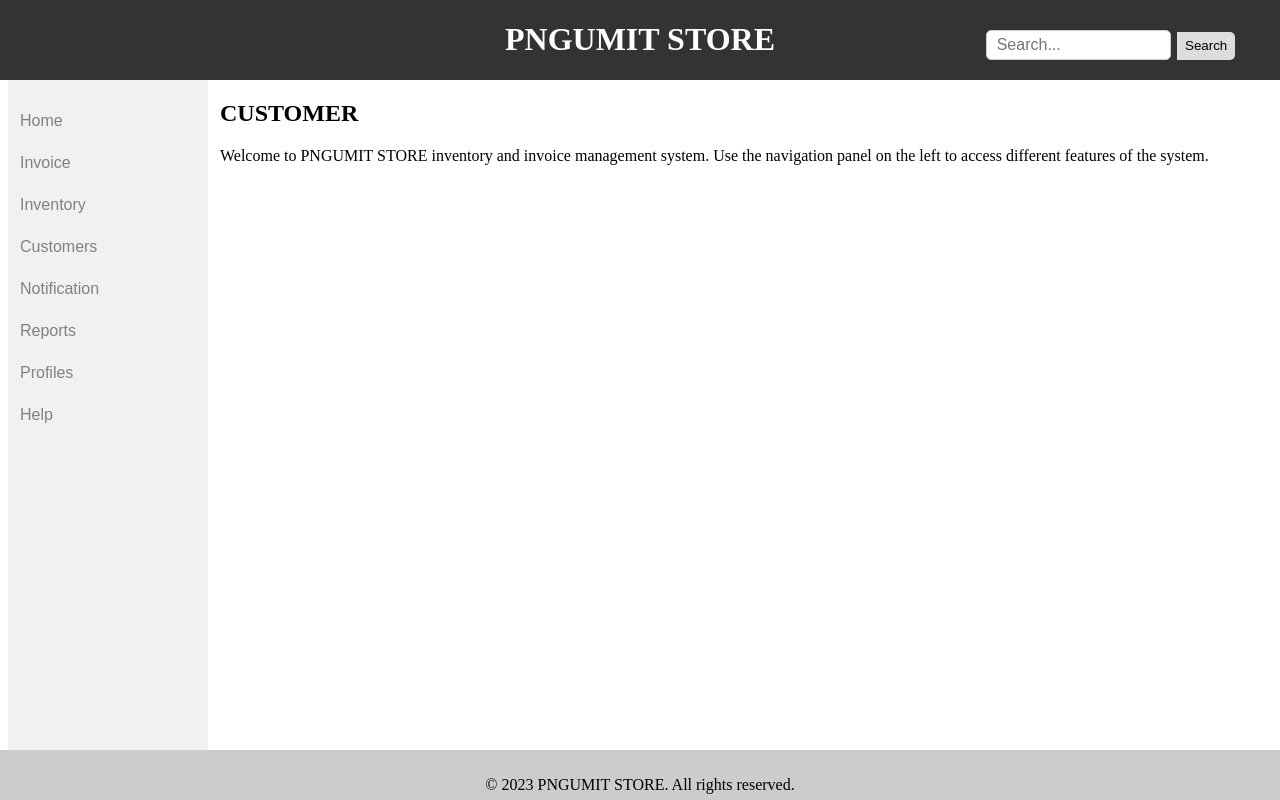
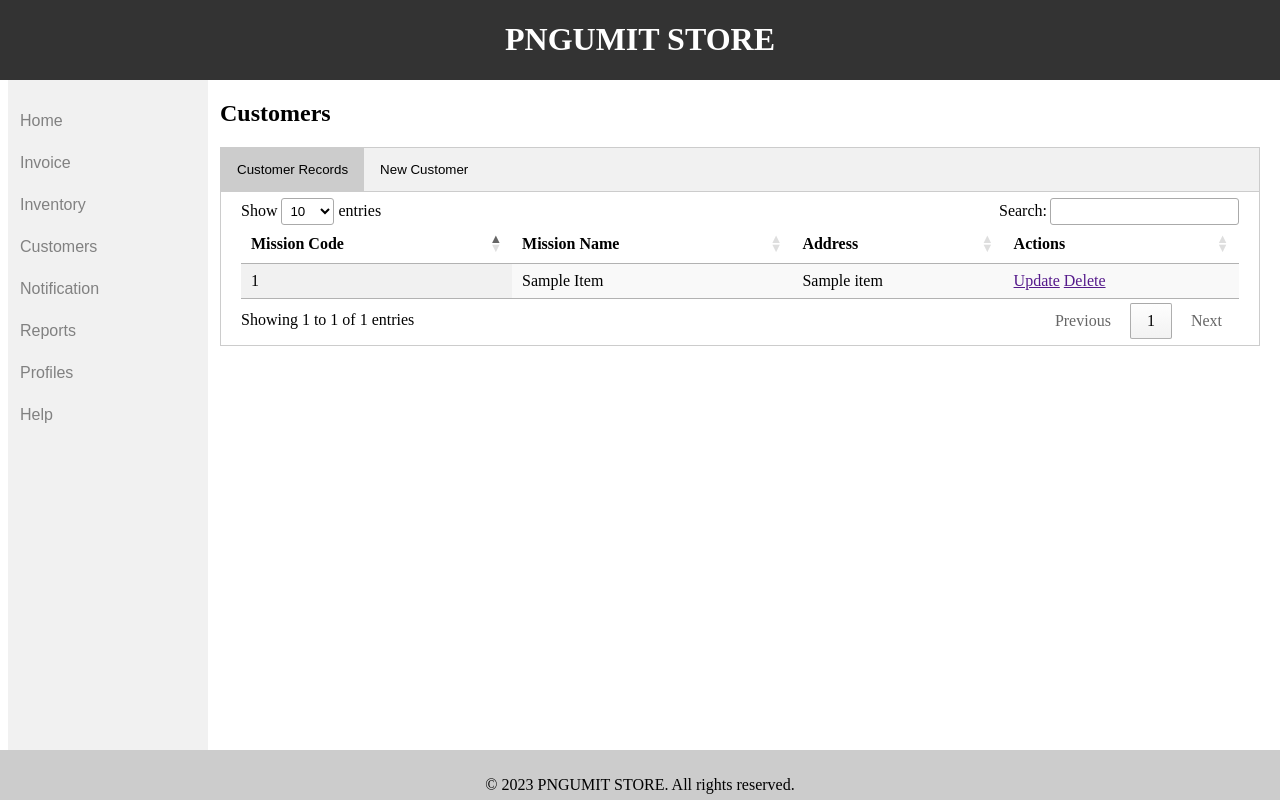
Before and after one commit to CliveNimalNawe/pngumit_InvoiceInventory, a Flask app: template templates/customer.html in a window 1280 px wide. Run offline with Flask 3, Linux system fonts and the light colour scheme; the template is opened without the code that fills it: most values are stand-ins (such as "Sample title", 1, 10 or a date in 2020).

Commit message:
Added Customer table Fixed inventory table Removed the big search bar Did some styling to the login page :)

```diff
--- a/main.py
+++ b/main.py
@@ -3,7 +3,7 @@ from flask_login import LoginManager, login_user, logout_user, login_required, c
 from user import User
 from database_initializer import initialize_database
 from data_fetch import DataFetcher
-from query import qty_query, sold_query, id_query, creds, items, mission, names, lastInv, invoice, allInv, inventory, inv_itm, delete_details, delete_invoice, inv_basic, inv_details, add
+from query import qty_query, sold_query, id_query, creds, items, mission, names, lastInv, invoice, allInv, inventory, inv_itm, delete_details, delete_invoice, inv_basic, inv_details, add, entities, newEntity
 import json
 from reportlab.lib.pagesizes import letter
 from reportlab.pdfgen import canvas
@@ -177,7 +177,11 @@ def item_page():
 @app.route("/customer-page")
 @login_required
 def customer_page():
-    return render_template("customer.html")
+    db_connection = app.config['database']
+    data_fetcher = DataFetcher(database=db_connection)
+    # You can fetch other user data as needed
+    entitydata=data_fetcher.fetch_data(entities)
+    return render_template("customer.html", customers=entitydata)
 
 @app.route("/logout")
 def logout():
@@ -504,6 +508,25 @@ def download_pdf(inv):
     response = generate_pdf()
     return response
 
+@app.route('/add-customer', methods=['GET', 'POST'])
+def add_customer():
+    if request.method == 'POST':
+        # Collect the necessary information from the form
+        id = request.form.get('mission_id')
+        entity = request.form.get('mission_entity')
+        address = request.form.get('address')
+
+        db_conn = app.config['database']
+        data_fetcher = DataFetcher(database=db_conn)
+        data=(id, entity, address)
+        #Save reponse from database entry
+        result=data_fetcher.insert_data(newEntity, data)
+        print(id, entity, address)
+        return redirect(url_for('customer_page'))
+
+    return render_template('input.html')
+
+
 if__name__ = '__main__'
 
 app.run(host='0.0.0.0', debug = True)
--- a/query.py
+++ b/query.py
@@ -7,7 +7,7 @@ creds="SELECT username FROM users WHERE username = '%(uname)s' AND password = '%
 names="SELECT fname, lname FROM it_contact WHERE uname='%s'"
 
 #Query to get all invetory
-inventory = "SELECT * FROM inventory"
+inventory = "SELECT inventory.*, items.itm_model FROM inventory RIGHT JOIN items ON inventory.itm_name=items.itm_name AND inventory.date_stocked=items.date_stocked"
 #Query to get total of a type of item in stock.
 qty_query="SELECT DISTINCT itm_name, itm_img_url, curr_qty, tot_qty FROM items"
 
@@ -34,3 +34,7 @@ inv_itm= "INSERT INTO `invoice_items` (`quantity`, `description`, `unit_price`,
 #Delete
 delete_details="DELETE FROM `invoice_items` WHERE inv_no = %s"
 delete_invoice="DELETE FROM `invoices` WHERE inv_no = %s"
+
+#Query Mission Entities
+entities= "SELECT * FROM mission_entity"
+newEntity = "INSERT INTO `mission_entity` (`mission_id`, `mission_name`, `mission_addr`) VALUES (%s, %s, %s);"
--- a/templates/customer.html
+++ b/templates/customer.html
@@ -4,14 +4,21 @@
     <meta charset="UTF-8">
     <title>Inventory and Invoice Management System</title>
     <link rel="stylesheet" href="{{url_for ('static', filename='css/style.css')}}">
+    <link rel="stylesheet" href="{{ url_for('static', filename='DataTables/datatables.min.css')}}">
+
+    <script src="{{url_for('static', filename='script/jquery3.6.0.min.js')}}"></script>
+    <script src="{{url_for('static', filename='DataTables/datatables.min.js')}}"></script>
+    <style>
+      table{
+        margin-bottom: 100px;
+        width: 100%;
+        overflow: auto;
+      }
+    </style>
   </head>
   <body>
     <div class="header">
       <h1>PNGUMIT STORE</h1>
-      <div class="search-bar">
-        <input type="text" class="search-input" placeholder="Search...">
-        <button class="search-button">Search</button>
-      </div>
     </div>
     <div class="left-panel">
 
@@ -25,21 +32,97 @@
        <a href="{{ url_for('profile_page') }}"><button>Profiles</button></a>
        <a href="{{ url_for('help_page') }}"><button>Help</button></a>
 
+      </div>
 
-      </div>
     <!-- Home -->
 
     <div class="main-content">
-      <h2 id="page-title">CUSTOMER</h2>
-      <p>Welcome to PNGUMIT STORE inventory and invoice management system. Use the navigation panel on the left to access different features of the system.</p>
+      <h2 id="page-title">Customers</h2>
+      <div class="tab">
+        <button class="tablinks" onclick="openCity(event, 'invoice_records')" id="defaultOpen">Customer Records</button>
+        <button class="tablinks" onclick="openCity(event, 'new_invoice')">New Customer</button>
+      </div>
+      <div id="invoice_records" class="tabcontent">
+        <table id="myTable" class="display">
+          <thead>
+              <tr>
+              <th>Mission Code</th>
+              <th>Mission Name</th>
+              <th>Address</th>
+              <th>Actions</th>
+            </tr>
+          </thead>
+          <tbody>
+              {% for item in customers%}
+                <tr>
+                <td>{{item[0]}}</td>
+                <td>{{item[1].title()}}</td>
+                <td>{{item[2]}}</td>
+                <td> <a href="">Update</a> <a href="">Delete</a></td>
+              </tr>
+              {% endfor %}
+          </tbody>
+        </table>
+      </div>
+      <div id="new_invoice" class="tabcontent">
+        <form method="POST" action="{{url_for('add_customer')}}" class="new_customer_form" id="form1">
+
+          <div>
+            <label for="mission_id">Misson Code:</label>
+            <input type="text" name="mission_id" required>
           </div>
 
+          <div>
+            <label for="mission_entity">Misson Name:</label>
+            <input type="text" name="mission_entity" required>
+          </div>
+
+          <div class="address">
+            <label for="address">Address:</label>
+            <input type="text" name="address" id="" required>
+          </div>
+          <button type="submit">New Customer</button>
+        </form>
+        </div>
+
+
+      </div>
+    </div>
 
     <div class="footer">
       <p>&copy; 2023 PNGUMIT STORE. All rights reserved.</p>
     </div>
+    <script>
+      function openCity(evt, cityName) {
+  // Declare all variables
+  var i, tabcontent, tablinks;
+
+  // Get all elements with class="tabcontent" and hide them
+  tabcontent = document.getElementsByClassName("tabcontent");
+  for (i = 0; i < tabcontent.length; i++) {
+    tabcontent[i].style.display = "none";
+  }
+
+  // Get all elements with class="tablinks" and remove the class "active"
+  tablinks = document.getElementsByClassName("tablinks");
+  for (i = 0; i < tablinks.length; i++) {
+    tablinks[i].className = tablinks[i].className.replace(" active", "");
+  }
+
+  // Show the current tab, and add an "active" class to the button that opened the tab
+  document.getElementById(cityName).style.display = "block";
+  evt.currentTarget.className += " active";
+}
+    </script>
+    <script>
+      $(document).ready( function () {
+      $('#myTable').DataTable();
+      } );
+      // Get the element with id="defaultOpen" and click on it
+      document.getElementById("defaultOpen").click();
 
 
+    </script>
 
 </body>
 
--- a/templates/invoice.html
+++ b/templates/invoice.html
@@ -35,10 +35,6 @@
   <body>
     <div class="header">
       <h1>PNGUMIT STORE</h1>
-      <div class="search-bar">
-        <input type="text" class="search-input" placeholder="Search...">
-        <button class="search-button">Search</button>
-      </div>
     </div>
     <div class="left-panel">
 
```
Also changed, not shown: templates/inventory.html (+5 -7 lines), templates/login.html (+4 -3 lines). Lines whose indentation alone changed are shown as unchanged.
